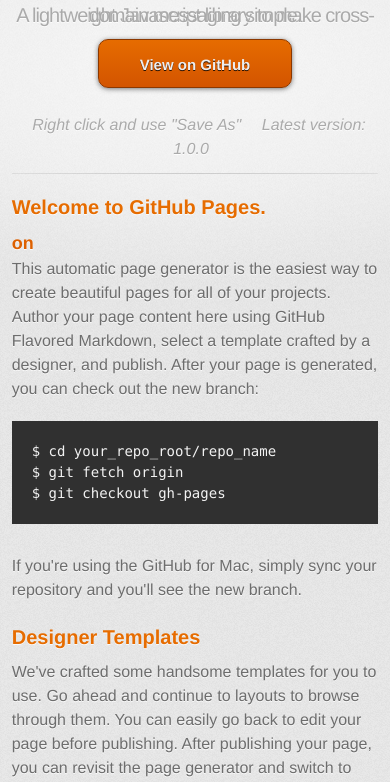
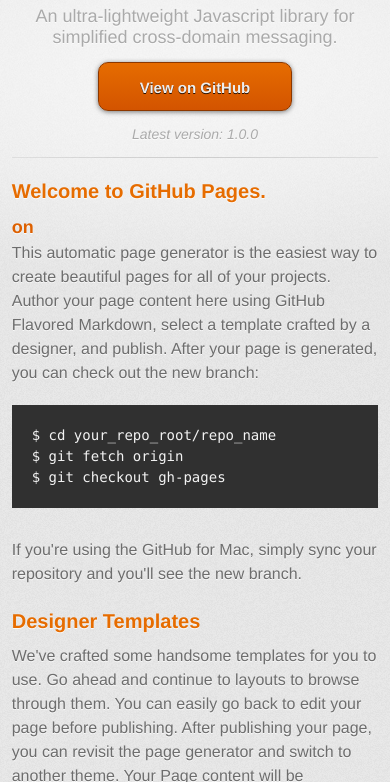
Before and after one commit to kevinparkerson/postmonger, a plain HTML site: page index.html in a window 390 px wide. Shown: the part 62-844 px from the top of the page. Drawn offline with Linux system fonts and the light colour scheme; a web font is replaced by a local one.

Commit message:
more style changes

```diff
--- a/index.html
+++ b/index.html
@@ -23,7 +23,7 @@
 
                 <header>
                     <img alt="Postmonger.js" id="logo" src="images/postmonger.png" />
-                    <h2>A lightweight Javascript library to make cross-domain messaging simple.</h2>
+                    <h2>An ultra-lightweight Javascript library for simplified cross-domain messaging.</h2>
                 </header>
 
                 <section id="downloads" class="clearfix">
@@ -33,7 +33,7 @@
                 </section>
 
                 <section class="version">
-                    <span>Right click and use "Save As"</span>
+                    <span class="downloadInstructions">Right click and use "Save As"</span>
                     <span>Latest version: 1.0.0</span>
                 </section>
 
--- a/stylesheets/stylesheet.css
+++ b/stylesheets/stylesheet.css
@@ -16,13 +16,12 @@
 }
 header h2 {
     color: #AAAAAA;
-    font-size: 20px;
+    font-size: 18px;
     font-weight: normal;
-    letter-spacing: -1px;
-    line-height: 0;
-    padding-bottom: 6px;
-    padding-top: 10px;
+    line-height: 21px;
+    padding: 1px 0 2px 0;
     text-align: center;
+    margin-bottom: 2px;
 }
 footer a {
     color: #666
@@ -184,7 +183,7 @@
 }
 section.version {
     color: #AAAAAA;
-    font-size: 16px;
+    font-size: 14px;
     font-style: italic;
     text-align: center;
 }
@@ -297,17 +296,21 @@
         padding-bottom: 10px;
     }
     #downloads {
-        margin-bottom: 25px;
+        margin-bottom: 13px;
     }
     #download-source,
     #download-minified {
         display: none
+    }
+    .downloadInstructions{
+        display: none;
     }
     .inner {
         width: 94%;
         margin: 0 auto;
     }
 }
+
 /* Mobile Landscape Size to Tablet Portrait (devices and browsers) */
 @media only screen and (min-width: 480px) and (max-width: 767px) {
 
```
